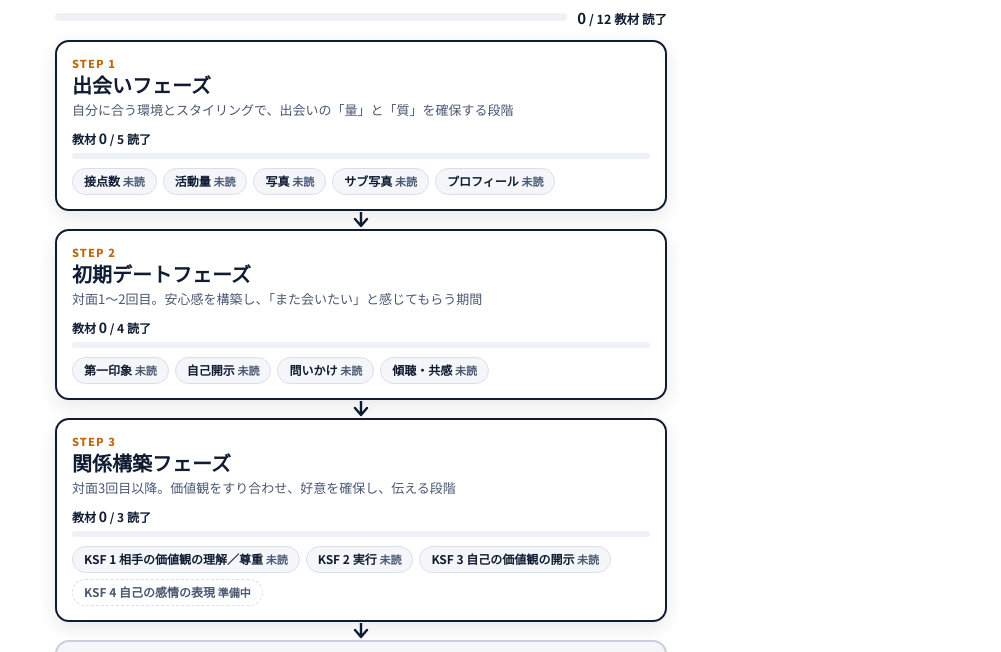
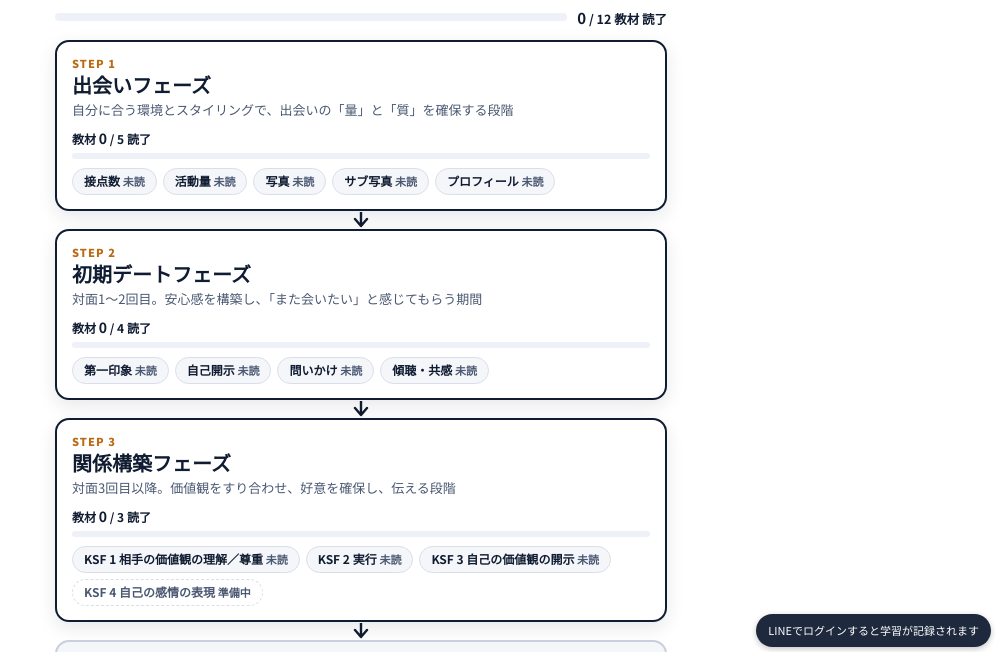
Before and after one commit to mao39-osakana/prograv-materials, a plain HTML site: page index.html in a window 1280 px wide. Shown: the part 143-795 px from the top of the page, without its empty margins (279-1280 px from the left). Drawn offline with Linux system fonts and the light colour scheme.

Commit message:
学習記録：未ログイン時にLINEログインボタンを表示

```diff
--- a/index.html
+++ b/index.html
@@ -2079,17 +2079,22 @@ qNextBtn.addEventListener('click',function(){
     }
   };
   var t = pgToken();
-  if (t) {
-    fetch(API + '/api/me', { headers: { 'Authorization': 'Bearer ' + t } })
-      .then(function(r){ return r.ok ? r.json() : null; })
-      .then(function(j){
-        var badge = document.createElement('div');
-        badge.style.cssText = 'position:fixed;right:10px;bottom:10px;z-index:9999;background:#101c31;color:#fff;font-size:11px;padding:6px 10px;border-radius:999px;box-shadow:0 2px 6px rgba(0,0,0,.25);opacity:.92';
-        badge.textContent = (j && j.result) ? ('ログイン中：' + (j.result.name || '') + '（記録しています）') : 'ログインが切れています';
-        document.body.appendChild(badge);
-      })
-      .catch(function(){});
-  }
+  var startUrl = API + '/auth/start?target=ksf';
+  function badge(html, href){
+    var el = document.createElement(href ? 'a' : 'div');
+    if (href) { el.href = href; }
+    el.style.cssText = 'position:fixed;right:10px;bottom:10px;z-index:9999;background:#101c31;color:#fff;font-size:11px;padding:7px 12px;border-radius:999px;box-shadow:0 2px 6px rgba(0,0,0,.25);opacity:.94;text-decoration:none';
+    el.textContent = html;
+    document.body.appendChild(el);
+  }
+  if (!t) { badge('LINEでログインすると学習が記録されます', startUrl); return; }
+  fetch(API + '/api/me', { headers: { 'Authorization': 'Bearer ' + t } })
+    .then(function(r){ return r.ok ? r.json() : null; })
+    .then(function(j){
+      if (j && j.result) badge('ログイン中：' + (j.result.name || '') + '（記録しています）');
+      else badge('ログインが切れています（タップで再ログイン）', startUrl);
+    })
+    .catch(function(){});
 })();
 </script>
 </body>
```
